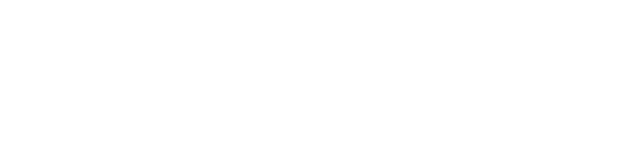
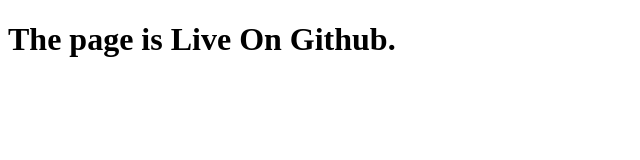
Before and after one commit to D-Coder135/Assignment3_Fullstack, a plain HTML site: page index.html in a window 1280 px wide. Shown: the whole page, without its empty margins (0-640 px from the left). Drawn offline with Linux system fonts and the light colour scheme.

Commit message:
add a h1 tag along with some text content inside it

```diff
--- a/index.html
+++ b/index.html
@@ -7,6 +7,6 @@
     <title>Github Live Pages</title>
 </head>
 <body>
-
+    <h1>The page is Live On Github.</h1>
 </body>
 </html>
```
